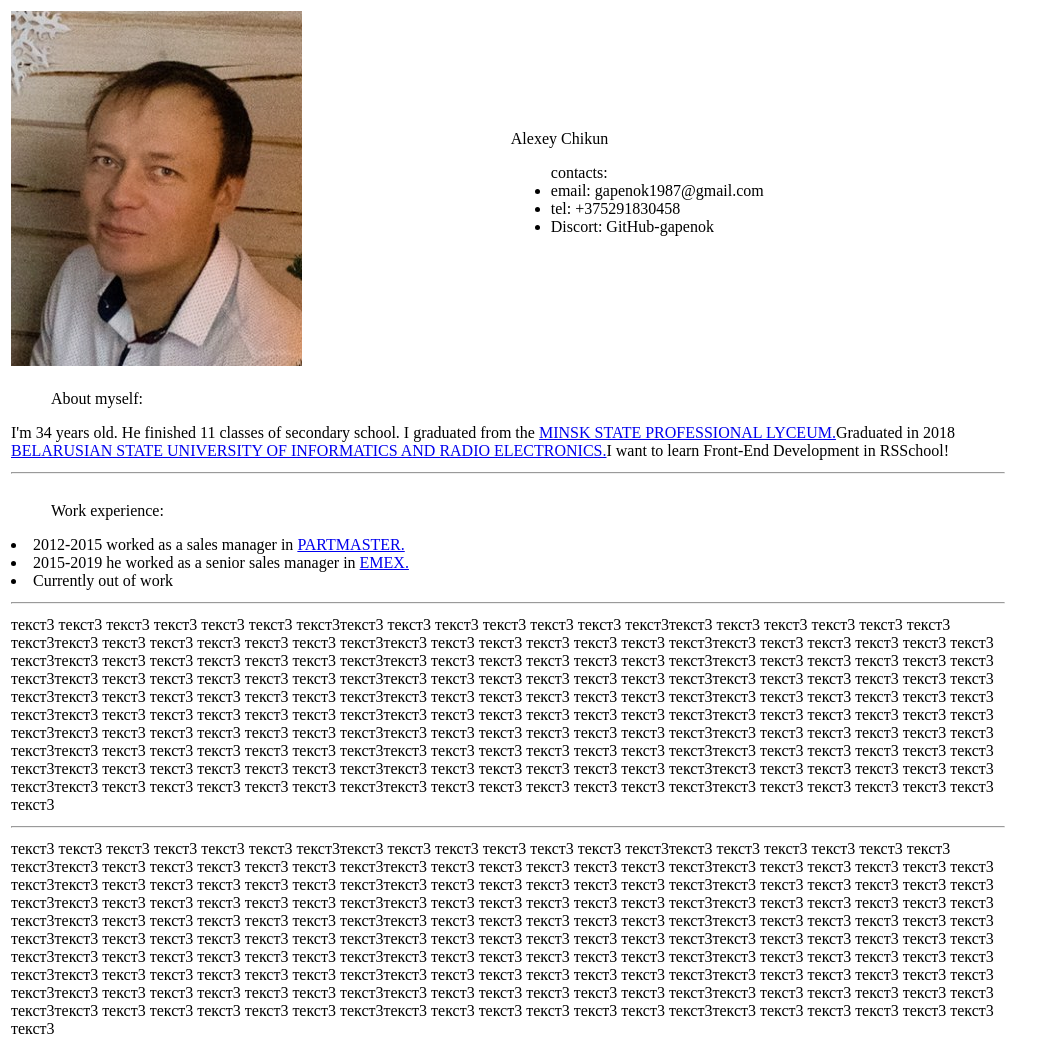
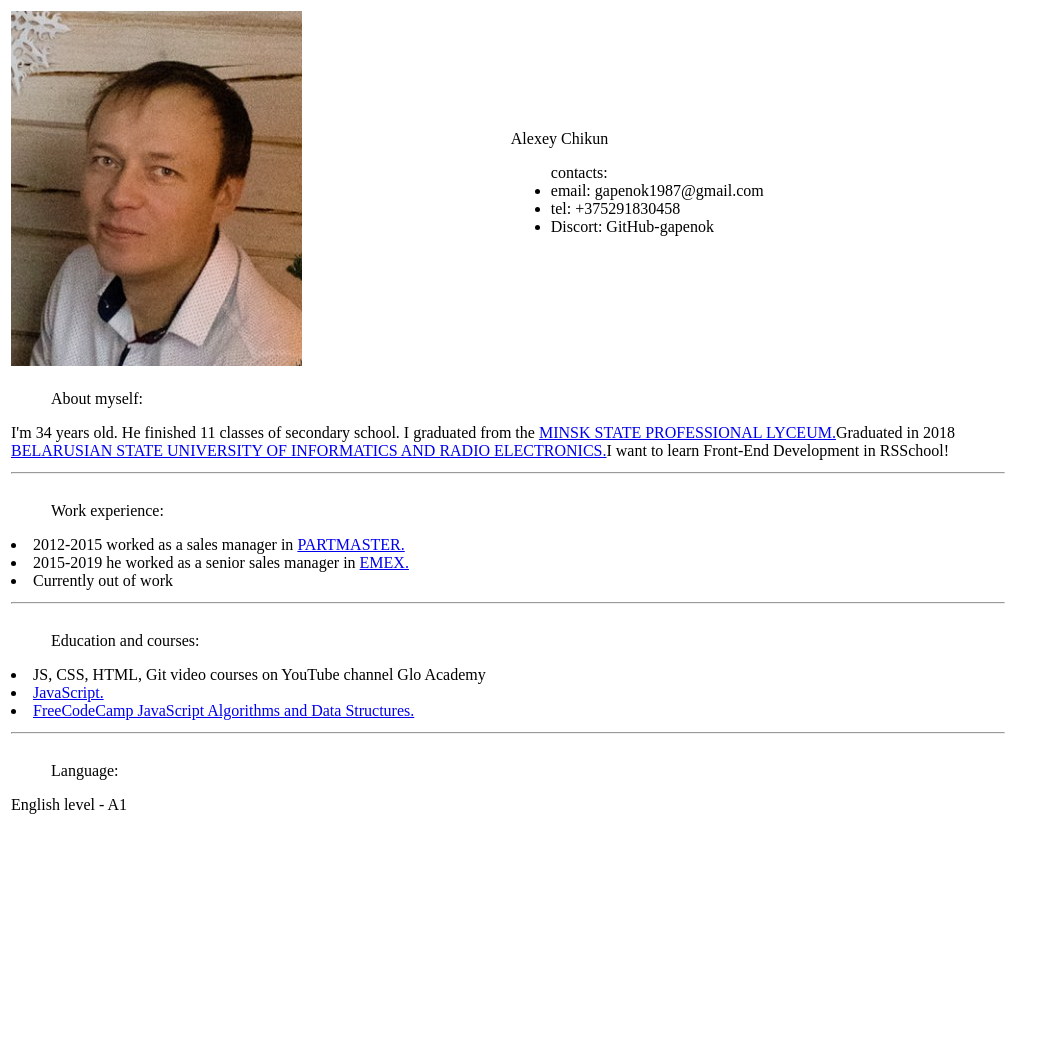
Before and after one commit to gapenok/rsschool-cv, a plain HTML site: page index.html in a window 1280 px wide. Shown: the whole page, without its empty margins (0-1057 px from the left). After the commit the page ends 841 px from the top, so only its background shows below. Drawn offline with Linux system fonts and the light colour scheme.

Commit message:
docs:doc

```diff
--- a/index.html
+++ b/index.html
@@ -34,18 +34,22 @@
         <li> Currently out of work</li>
     </td>
         </tr>
-        <tr>
         <td colspan="2"><hr></td>
-        </tr>
-        <tr class="text_left">
-        <td colspan="2" class="TEXT_RED">текст3 текст3 текст3 текст3 текст3 текст3 текст3текст3 текст3 текст3 текст3 текст3 текст3 текст3текст3 текст3 текст3 текст3 текст3 текст3 текст3текст3 текст3 текст3 текст3 текст3 текст3 текст3текст3 текст3 текст3 текст3 текст3 текст3 текст3текст3 текст3 текст3 текст3 текст3 текст3 текст3текст3 текст3 текст3 текст3 текст3 текст3 текст3текст3 текст3 текст3 текст3 текст3 текст3 текст3текст3 текст3 текст3 текст3 текст3 текст3 текст3текст3 текст3 текст3 текст3 текст3 текст3 текст3текст3 текст3 текст3 текст3 текст3 текст3 текст3текст3 текст3 текст3 текст3 текст3 текст3 текст3текст3 текст3 текст3 текст3 текст3 текст3 текст3текст3 текст3 текст3 текст3 текст3 текст3 текст3текст3 текст3 текст3 текст3 текст3 текст3 текст3текст3 текст3 текст3 текст3 текст3 текст3 текст3текст3 текст3 текст3 текст3 текст3 текст3 текст3текст3 текст3 текст3 текст3 текст3 текст3 текст3текст3 текст3 текст3 текст3 текст3 текст3 текст3текст3 текст3 текст3 текст3 текст3 текст3 текст3текст3 текст3 текст3 текст3 текст3 текст3 текст3текст3 текст3 текст3 текст3 текст3 текст3 текст3текст3 текст3 текст3 текст3 текст3 текст3 текст3текст3 текст3 текст3 текст3 текст3 текст3 текст3текст3 текст3 текст3 текст3 текст3 текст3 текст3текст3 текст3 текст3 текст3 текст3 текст3 текст3текст3 текст3 текст3 текст3 текст3 текст3 текст3текст3 текст3 текст3 текст3 текст3 текст3 текст3текст3 текст3 текст3 текст3 текст3 текст3 текст3текст3 текст3 текст3 текст3 текст3 текст3 текст3</td>
-        </tr>
-        <tr>
-            <td colspan="2"><hr></td>
-            </tr>
-            <tr class="text_left">
-            <td colspan="2" class="TEXT_RED">текст3 текст3 текст3 текст3 текст3 текст3 текст3текст3 текст3 текст3 текст3 текст3 текст3 текст3текст3 текст3 текст3 текст3 текст3 текст3 текст3текст3 текст3 текст3 текст3 текст3 текст3 текст3текст3 текст3 текст3 текст3 текст3 текст3 текст3текст3 текст3 текст3 текст3 текст3 текст3 текст3текст3 текст3 текст3 текст3 текст3 текст3 текст3текст3 текст3 текст3 текст3 текст3 текст3 текст3текст3 текст3 текст3 текст3 текст3 текст3 текст3текст3 текст3 текст3 текст3 текст3 текст3 текст3текст3 текст3 текст3 текст3 текст3 текст3 текст3текст3 текст3 текст3 текст3 текст3 текст3 текст3текст3 текст3 текст3 текст3 текст3 текст3 текст3текст3 текст3 текст3 текст3 текст3 текст3 текст3текст3 текст3 текст3 текст3 текст3 текст3 текст3текст3 текст3 текст3 текст3 текст3 текст3 текст3текст3 текст3 текст3 текст3 текст3 текст3 текст3текст3 текст3 текст3 текст3 текст3 текст3 текст3текст3 текст3 текст3 текст3 текст3 текст3 текст3текст3 текст3 текст3 текст3 текст3 текст3 текст3текст3 текст3 текст3 текст3 текст3 текст3 текст3текст3 текст3 текст3 текст3 текст3 текст3 текст3текст3 текст3 текст3 текст3 текст3 текст3 текст3текст3 текст3 текст3 текст3 текст3 текст3 текст3текст3 текст3 текст3 текст3 текст3 текст3 текст3текст3 текст3 текст3 текст3 текст3 текст3 текст3текст3 текст3 текст3 текст3 текст3 текст3 текст3текст3 текст3 текст3 текст3 текст3 текст3 текст3текст3 текст3 текст3 текст3 текст3 текст3 текст3текст3 текст3 текст3 текст3 текст3 текст3 текст3</td>
-            </tr>
+        <tr class="text_left" id="text_yellow">
+            <td colspan="2">
+            <ul class="text2">Education and courses:</ul>
+            <li> JS, CSS, HTML, Git video courses on YouTube channel Glo Academy</li>
+            <li> <a href="https://learn.javascript.ru">JavaScript.</a></li>
+            <li> <a href="https://www.freecodecamp.org/certification/mrks77/javascript-algorithms-and-data-structures">FreeCodeCamp JavaScript Algorithms and Data Structures.</a></li>
+        </td>
+    </tr>
+        <td colspan="2"><hr></td>
+        <tr class="text_left" id="text_yellow">
+            <td colspan="2">
+            <ul class="text2">Language:</ul>
+            <p>English level - A1</p>
+        </td>
+    </tr>
         </table>
         </div>
 
--- a/style.css
+++ b/style.css
@@ -2,7 +2,7 @@
     text-align: center;
     font-size: 32pt;
  }
-    body {
-        background-image: url(images.png); /* Путь к фоновому изображению */
-        background-attachment: scroll; /* Фиксируем фон веб-страницы */
+html {
+        background-image: url(images.png);
+        background-attachment: scroll;
        }
```
